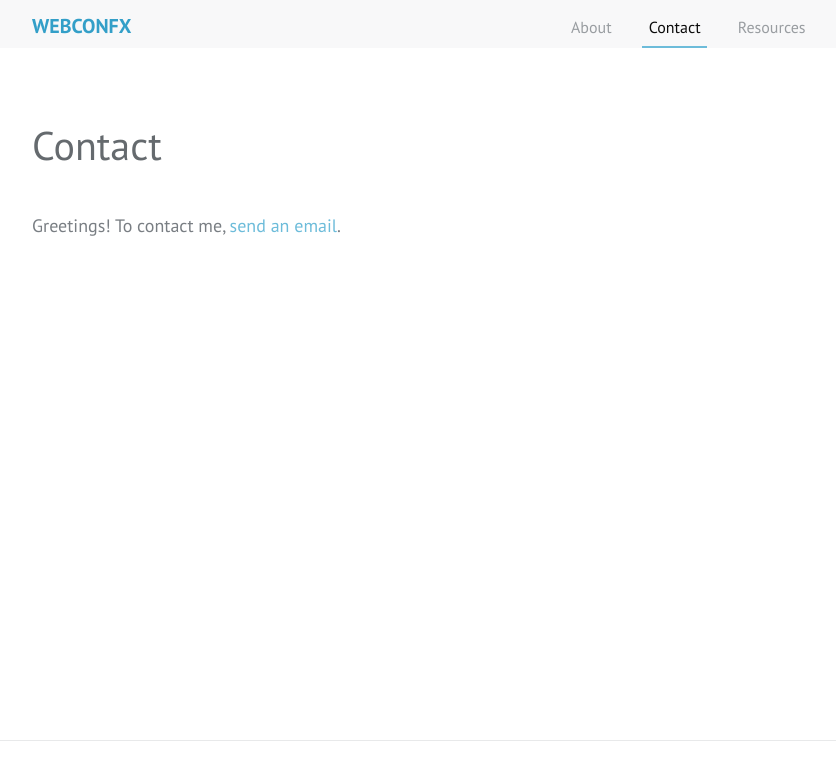
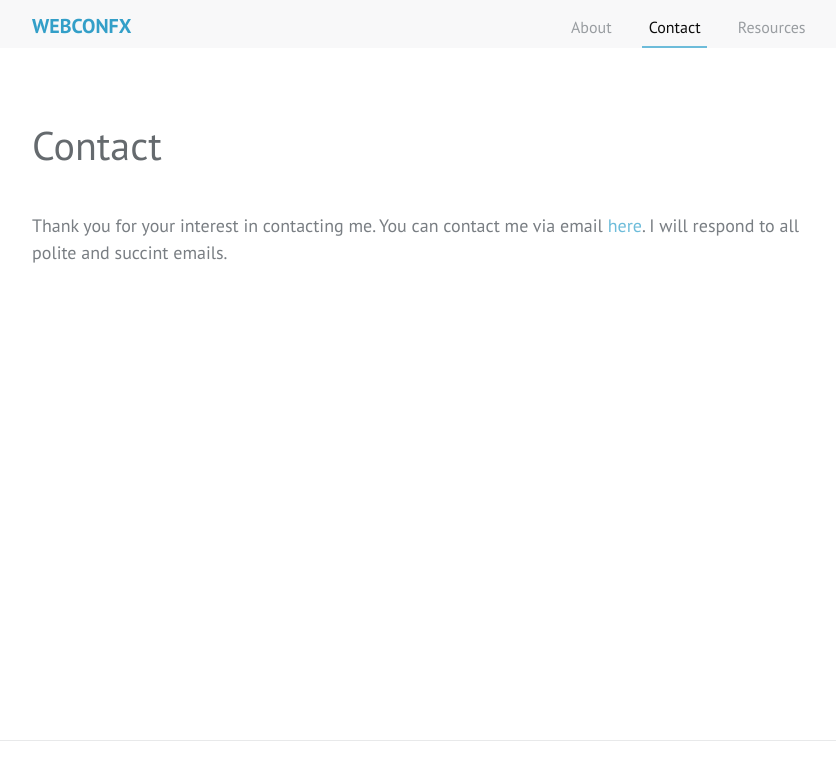
Before and after one commit to arshinx/Personal-Blog, a Jekyll site: the page built from contact.md, in a window 1280 px wide. Shown: the top 775 px of the page, without its empty margins (213-1049 px from the left). Built offline with Jekyll 4.4.1, drawn with Linux system fonts in a browser that asks for light colours; grey boxes are pictures that could not be loaded.

Commit message:
Update contact.md
Added message.

```diff
--- a/contact.md
+++ b/contact.md
@@ -3,4 +3,5 @@ title: Contact
 permalink: /contact/
 ---
 
-Greetings! To contact me, [send an email](mailto:{{ site.email }}).
+Thank you for your interest in contacting me. You can contact me via email [here](mailto:{{ site.email }}).
+I will respond to all polite and succint emails.
```
